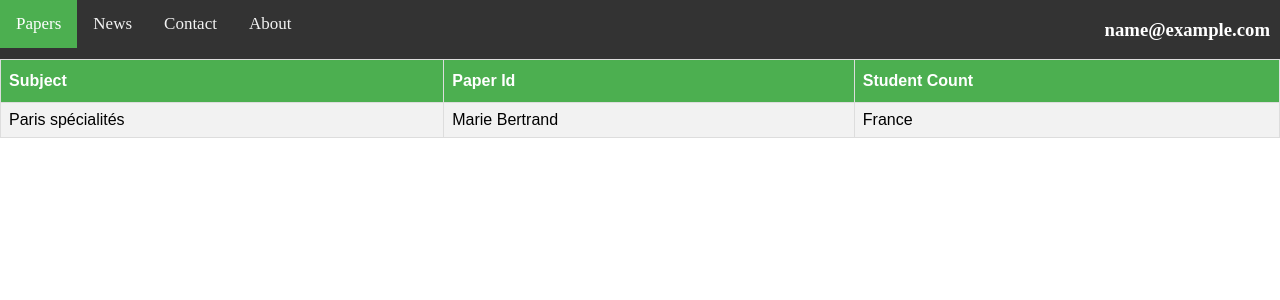
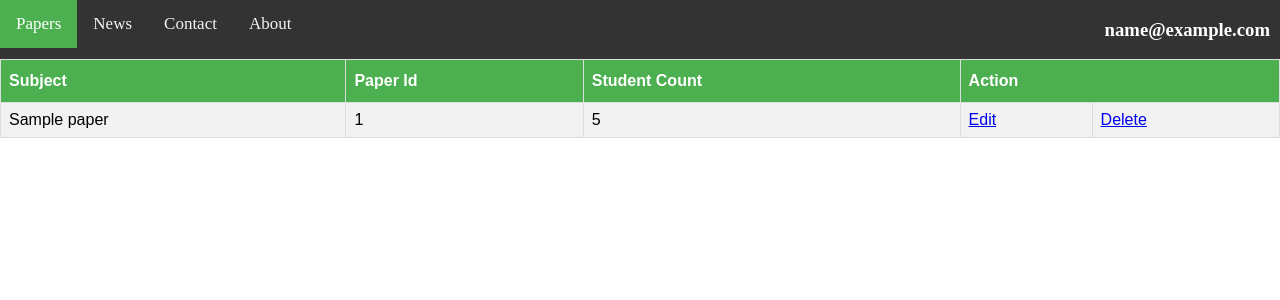
Before and after one commit to rashmikagayan/quizmanagment, a PHP site: page /admin.php in a window 1280 px wide. Shown: the top 300 px of the page. Run offline with PHP 8.4, Linux system fonts and the light colour scheme; the visitor is signed in with stand-in values (Sample User, id 1); tables that the repository leaves empty or names only in its code hold one stand-in row (values such as "Sample post").

Commit message:
list paper completed

```diff
--- a/papers.php
+++ b/papers.php
@@ -33,16 +33,20 @@
     <th>Subject</th>
     <th>Paper Id</th>
     <th>Student Count</th>
+    <th colspan="2">Action</th>
   </tr>
   <?php
-    $sql = "SELECT * FROM paper WHERE lect_email = '$lectId'";
-
+    $myPapers = $db->fetchPapers($lectId);
+    foreach ($myPapers as $paper) {
+        echo "<tr>
+            <td>".$paper['subject_name']."</td>
+            <td>".$paper['paper_id']."</td>
+            <td>5</td>
+            <td><a href='edit_paper.php?get=".$paper['paper_id']."'>Edit</a></td>
+            <td><a href='test.php'>Delete</a></td>
+        </tr>";
+    }
   ?>
-  <tr>
-    <td>Paris spécialités</td>
-    <td>Marie Bertrand</td>
-    <td>France</td>
-  </tr>
 </table>
 
 </body>
--- a/src/db.php
+++ b/src/db.php
@@ -44,6 +44,43 @@ class db {
         $_SESSION['id'] = $this->generateRandomString(10);
         $_SESSION['email'] = $email;
     }
+
+    // Fetch papers list
+	public function fetchPapers($email) {
+        $result= array();
+        $query = "SELECT * FROM paper WHERE lect_email = '$email'";
+        if (!$this->query_closed) {
+            $this->query->close();
+        }
+		if ($this->query = $this->connection->prepare($query)) {
+
+            //$this->query->execute();
+            //$result = $this->query->fetch();
+            $store = $this->connection->query($query);
+
+            if ($store->num_rows > 0) {
+            // output data of each row
+            while($row = $store->fetch_assoc()) {
+                array_push($result, $row);
+            }
+            } else {
+            echo "0 results";
+            }
+
+
+           	if ($this->query->errno) {
+				$this->error('Unable to process MySQL query (check your params) - ' . $this->query->error);
+           	}
+            $this->query_closed = FALSE;
+            $this->query_count++;
+        } else {
+            $this->error('Unable to prepare MySQL statement (check your syntax) - ' . $this->connection->error);
+        }
+
+        $this->query->close();
+        $this->query_closed = TRUE;
+		return $result;
+	}
 
 
 
```
Also changed, not shown: edit_paper.php (added).
